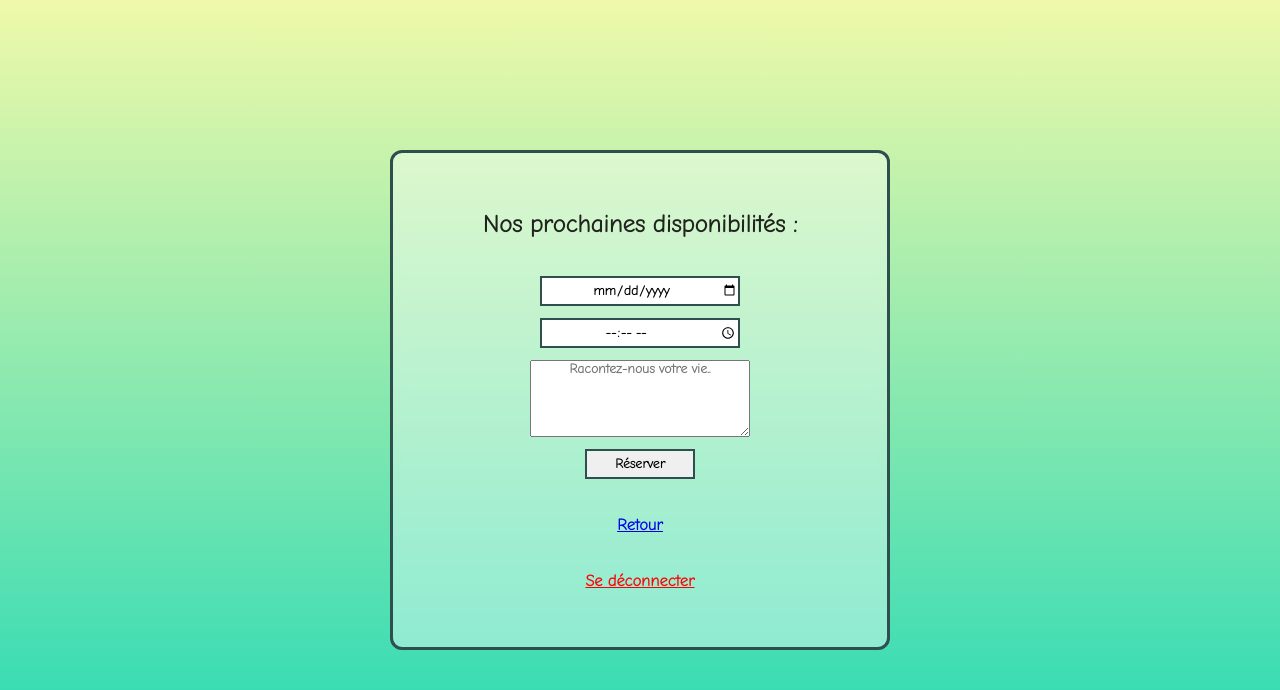
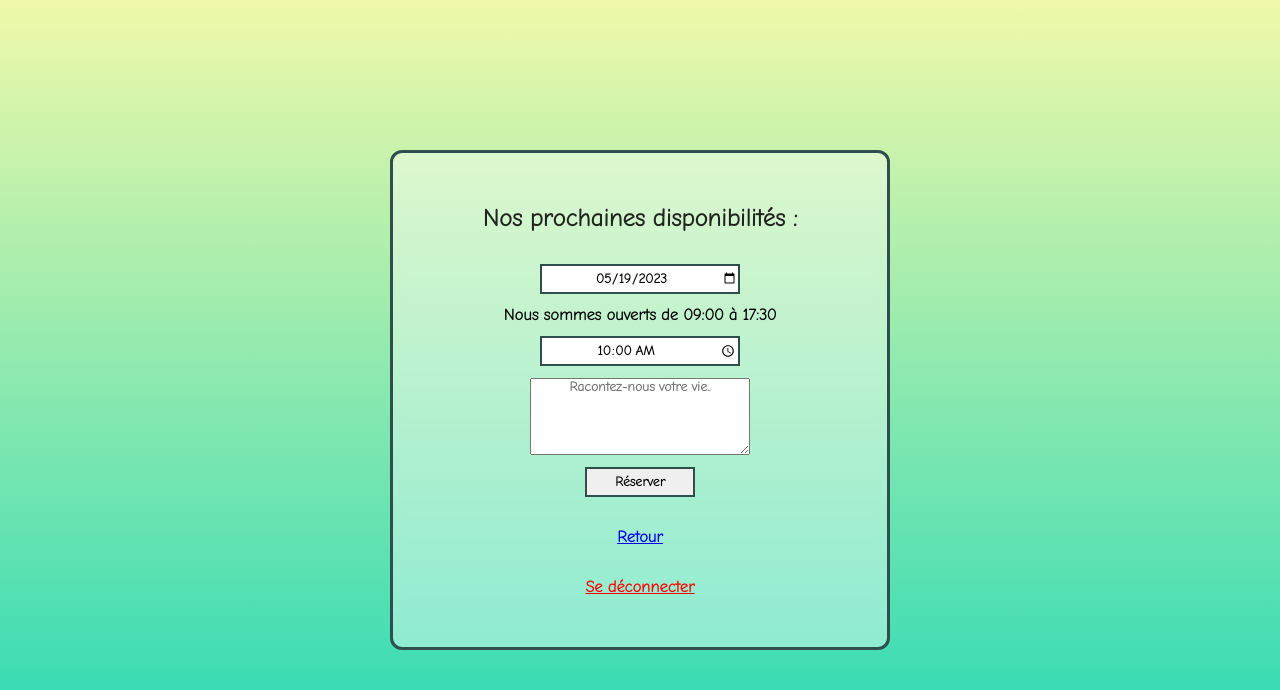
Before and after one commit to kezouze/coiff-hair, a CodeIgniter app: the page made by application/views/espace_rendez_vous/rendez_vous.php in a window 1280 px wide. Shown: the top 690 px of the page. Run offline with CodeIgniter, Linux system fonts and the light colour scheme.

Commit message:
réglage des inputs date et time

```diff
--- a/application/views/espace_rendez_vous/rendez_vous.php
+++ b/application/views/espace_rendez_vous/rendez_vous.php
@@ -10,13 +10,20 @@
 </head>
 
 <body>
+    <?php
+    $today = date('Y-m-d');
+    $year = 365;
+    $aYearLater = date('Y-m-d', strtotime($today . " + $year days"));
+    $now = date('H:i');
+    $closing = date('17:30');
+    ?>
     <div class="container">
-
         <h2>Nos prochaines disponibilités :</h2>
         <form action="" method="post">
-            <input type="date" name="date">
-            <input type="time" name="time">
-            <textarea placeholder="Racontez-nous votre vie.." maxlength="100" name="details" cols="29" rows="5"></textarea>
+            <input type="date" name="date" min="<?= $today ?>" max="<?= $aYearLater ?>" value="<?= $today ?>">
+            <label for="time">Nous sommes ouverts de 09:00 à 17:30</label>
+            <input type="time" name="time" min="<?= $now ?>" max="<?= $closing ?>" value="10:00">
+            <textarea placeholder="Racontez-nous votre vie.." maxlength="80" name="details" cols="29" rows="5"></textarea>
             <input type="submit" value="Réserver">
         </form>
         <?php if (isset($error) || isset($valid)) { ?>
```
